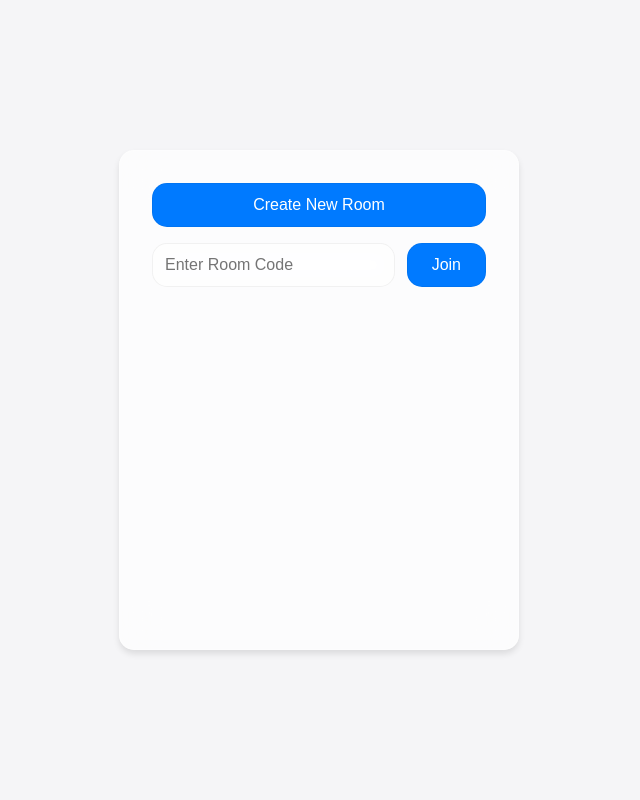
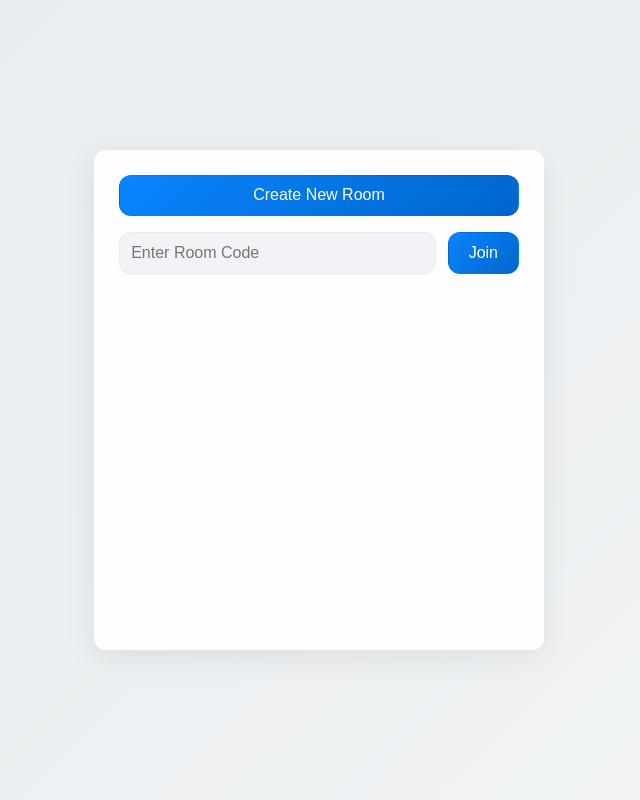
Before and after one commit to DG1001/meiluft-chat, a Flask app: page / in a window 1280 px wide. Shown: the whole page, without its empty margins (321-961 px from the left). Run offline with Flask 3, Linux system fonts and the light colour scheme; some libraries are stand-ins or nearby versions.

Commit message:
style: Modernize UI with macOS-inspired design and enhancements

```diff
--- a/templates/index.html
+++ b/templates/index.html
@@ -6,17 +6,19 @@
   <title>Chat App</title>
   <style>
     :root {
-      --bg-color: #F5F5F7; /* Hintergrundfarbe */
-      --card-bg: rgba(255, 255, 255, 0.8); /* Karten-Hintergrund */
-      --primary-color: #007AFF; /* Primärfarbe (Blau) */
-      --text-color: #1D1D1F; /* Textfarbe */
-      --border-radius: 15px; /* Abrundung */
-      --shadow: 0 4px 6px rgba(0, 0, 0, 0.1); /* Schatten */
-      --glass-bg: rgba(255, 255, 255, 0.7); /* Frosted-Glass-Hintergrund */
-      --glass-border: rgba(255, 255, 255, 0.3); /* Frosted-Glass-Rahmen */
-      --input-bg: rgba(255, 255, 255, 0.1); /* Eingabefeld-Hintergrund */
-      --input-text-color: #1D1D1F; /* Eingabetextfarbe */
-      --button-hover-bg: rgba(0, 122, 255, 0.2); /* Button-Hover-Hintergrund */
+      --bg-color: linear-gradient(135deg, #E8ECEF, #F2F4F5); /* Subtle macOS gradient */
+      --card-bg: rgba(255, 255, 255, 0.9); /* Slightly more opaque glass */
+      --primary-color: #0A84FF; /* macOS blue */
+      --text-color: #1C2526; /* Softer black */
+      --border-radius: 12px; /* Slightly smaller, macOS-style rounding */
+      --shadow: 0 8px 32px rgba(0, 0, 0, 0.08); /* Softer, deeper shadow */
+      --glass-bg: rgba(255, 255, 255, 0.85); /* Brighter frosted glass */
+      --glass-border: rgba(255, 255, 255, 0.5); /* Cleaner border */
+      --input-bg: rgba(242, 242, 247, 0.9); /* macOS input field */
+      --input-text-color: #1C2526; /* Consistent text */
+      --button-hover-bg: rgba(10, 132, 255, 0.15); /* Subtle hover */
+      --button-active-bg: rgba(10, 132, 255, 0.25); /* Active state */
+      --transition: all 0.3s cubic-bezier(0.25, 0.1, 0.25, 1); /* macOS easing */
     }
 
     * {
@@ -27,13 +29,14 @@
 
     body {
       font-family: -apple-system, BlinkMacSystemFont, sans-serif;
-      background-color: var(--bg-color);
+      background: var(--bg-color);
       color: var(--text-color);
       min-height: 100vh;
       display: flex;
       justify-content: center;
       align-items: center;
       padding: 20px;
+      overflow: hidden; /* Prevent scrolling outside container */
     }
 
     .container {
@@ -42,13 +45,14 @@
       border-radius: var(--border-radius);
       box-shadow: var(--shadow);
       border: 1px solid var(--glass-border);
-      padding: 2rem;
+      padding: 1.5rem;
       width: 100%;
-      max-width: 400px;
+      max-width: 450px; /* Slightly wider for modern look */
       min-height: 500px;
       display: flex;
       flex-direction: column;
-      gap: 1rem; /* Abstand zwischen Komponenten */
+      gap: 1.25rem;
+      transition: var(--transition); /* Smooth transitions */
     }
 
     .start-container, .chat-container {
@@ -63,52 +67,55 @@
     }
 
     .room-code {
-      background: rgba(0, 122, 255, 0.1);
+      background: rgba(10, 132, 255, 0.05);
       color: var(--primary-color);
-      padding: 0.75rem;
+      padding: 0.5rem;
       border-radius: var(--border-radius);
       text-align: center;
       font-weight: 500;
       margin-bottom: 1rem;
       backdrop-filter: blur(10px);
-      border: 1px solid rgba(0, 122, 255, 0.1);
+      border: 1px solid rgba(10, 132, 255, 0.05);
+      font-size: 0.9rem;
     }
 
     .messages {
       flex: 1;
       overflow-y: auto;
-      padding: 1rem;
-      background: rgba(0, 0, 0, 0.03);
+      padding: 0.75rem;
+      background: rgba(255, 255, 255, 0.6);
       border-radius: var(--border-radius);
       margin-bottom: 1rem;
       display: flex;
       flex-direction: column;
       gap: 0.75rem;
+      border: 1px solid rgba(0, 0, 0, 0.02);
     }
 
     .message {
-      padding: 0.75rem 1rem;
+      padding: 0.6rem 1rem;
       border-radius: var(--border-radius);
       max-width: 80%;
       position: relative;
       word-break: break-word;
+      transition: var(--transition);
     }
 
     .message.self {
-      background: var(--primary-color);
+      background: linear-gradient(135deg, var(--primary-color), #0066CC);
       color: white;
       margin-left: auto;
-      border-bottom-right-radius: 4px;
+      border-bottom-right-radius: 2px;
     }
 
     .message.other {
-      background: rgba(0, 0, 0, 0.05);
+      background: rgba(242, 242, 247, 0.9);
       margin-right: auto;
-      border-bottom-left-radius: 4px;
+      border-bottom-left-radius: 2px;
     }
 
     input {
-      padding: 0.75rem;
+      padding: 0.7rem;
       border: none;
       border-radius: var(--border-radius);
       font-size: 1rem;
@@ -116,35 +123,39 @@
       color: var(--input-text-color);
       width: 100%;
       backdrop-filter: blur(10px);
-      border: 1px solid rgba(0, 0, 0, 0.05);
+      border: 1px solid rgba(0, 0, 0, 0.03);
+      transition: var(--transition);
+    }
+
+    input:focus {
+      outline: none;
+      border-color: var(--primary-color);
+      box-shadow: 0 0 0 3px rgba(10, 132, 255, 0.2); /* Focus ring */
     }
 
     button {
-      padding: 0.75rem 1.5rem;
+      padding: 0.65rem 1.25rem;
       border: none;
       border-radius: var(--border-radius);
       font-size: 1rem;
-      background: var(--primary-color);
+      background: linear-gradient(135deg, var(--primary-color), #0066CC); /* Gradient */
       color: white;
       cursor: pointer;
-      transition: all 0.2s ease;
+      transition: var(--transition);
       backdrop-filter: blur(10px);
       border: 1px solid rgba(0, 0, 0, 0.05);
+      font-weight: 500; /* Slightly bolder */
     }
 
     button:hover {
       background: var(--button-hover-bg);
       transform: translateY(-1px);
+      box-shadow: 0 4px 12px rgba(0, 0, 0, 0.1);
     }
 
     button:active {
-      transform: translateY(0);
-    }
-
-    button:disabled {
-      opacity: 0.5;
-      cursor: not-allowed;
-      transform: none;
+      background: var(--button-active-bg);
+      transform: scale(0.98); /* Subtle press effect */
     }
 
     .flex {
@@ -162,9 +173,10 @@
       }
 
       .container {
-        padding: 1.5rem;
+        padding: 1rem;
         min-height: 100vh;
         border-radius: 0;
+        box-shadow: none; /* Remove shadow on small screens */
       }
     }
   </style>
```
